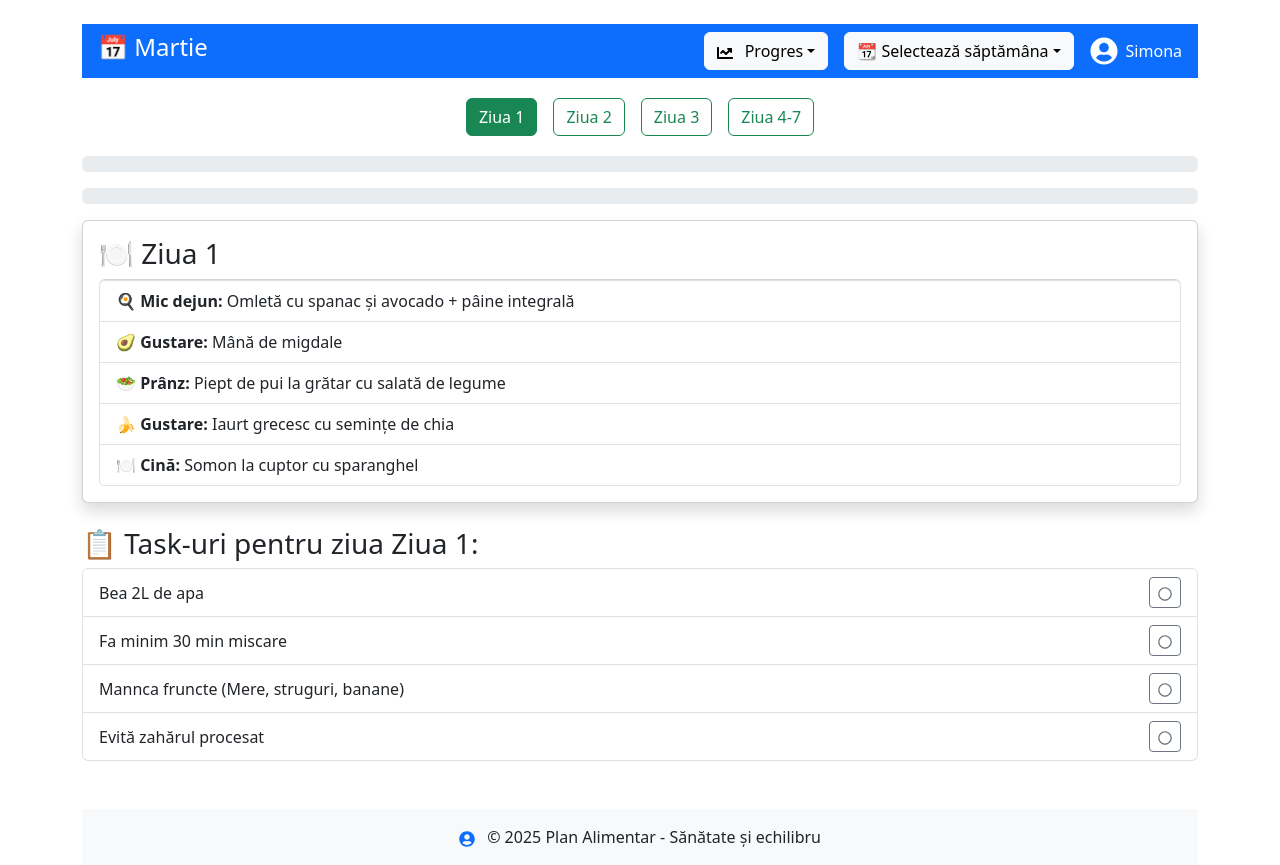
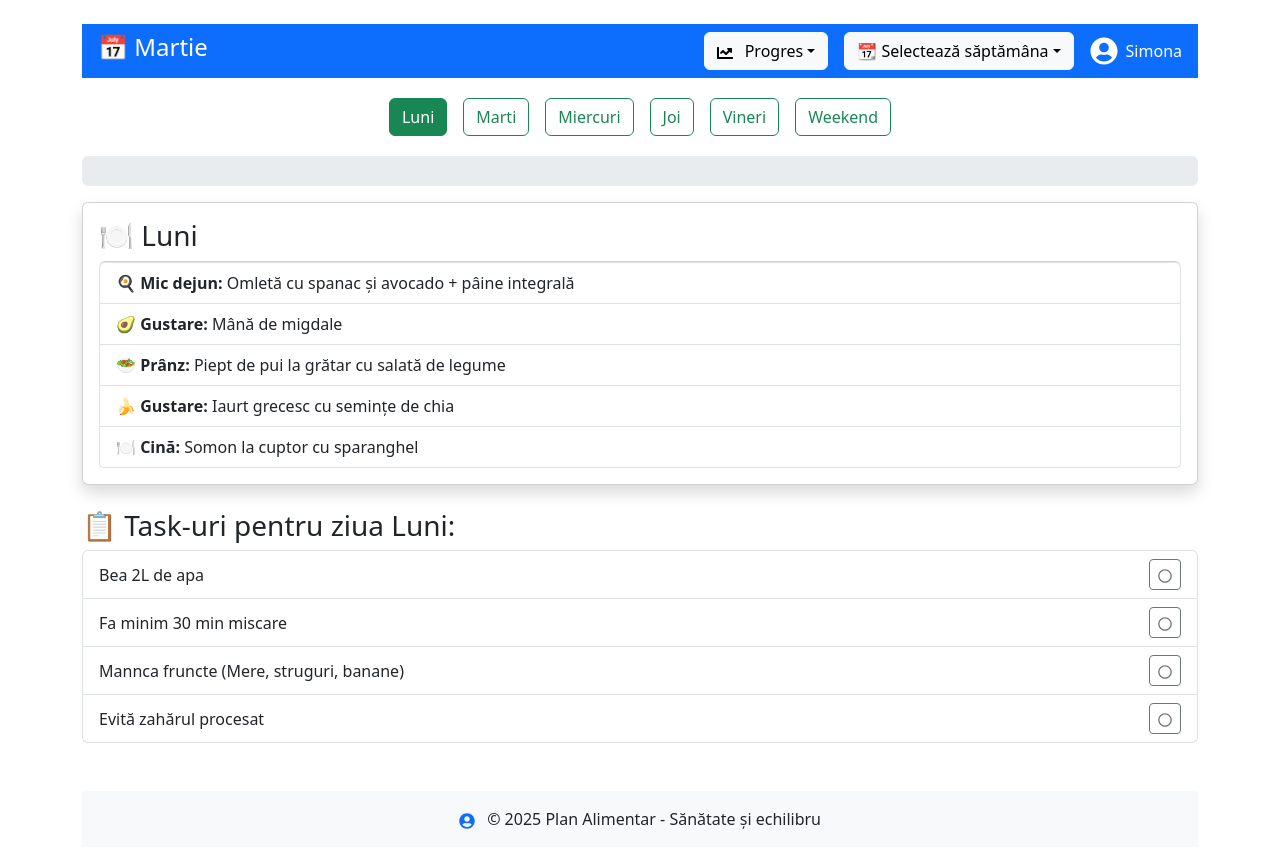
Before and after one commit to staark-dev/meniu-sanatos, a React (Create React App) app: page / in a window 1280 px wide. Built offline with nearby package versions, Linux system fonts and the light colour scheme.

Commit message:
Fix some bugs

```diff
--- a/public/plan_alimentar.json
+++ b/public/plan_alimentar.json
@@ -3,7 +3,7 @@
       "name":"Săptămâna 1",
       "days":{
          "day_1":{
-            "dayName":"Ziua 1",
+            "dayName":"Luni",
             "breakfast":"Omletă cu spanac și avocado + pâine integrală",
             "snack1":"Mână de migdale",
             "lunch":"Piept de pui la grătar cu salată de legume",
@@ -33,7 +33,7 @@
             ]
          },
          "day_2":{
-            "dayName":"Ziua 2",
+            "dayName":"Marti",
             "breakfast":"Fulgi de ovăz cu fructe de pădure",
             "snack1":"Un ou fiert + castravete",
             "lunch":"Tocăniță de curcan cu legume",
@@ -63,7 +63,7 @@
             ]
          },
          "day_3":{
-            "dayName":"Ziua 3",
+            "dayName":"Miercuri",
             "breakfast":"Smoothie proteic",
             "snack1":"Baton proteic",
             "lunch":"Pește alb cu orez brun și legume sotate",
@@ -92,8 +92,68 @@
                }
             ]
          },
-         "day_4-7":{
-            "dayName":"Ziua 4-7",
+         "day_4":{
+            "dayName":"Joi",
+            "breakfast":"Smoothie proteic",
+            "snack1":"Baton proteic",
+            "lunch":"Pește alb cu orez brun și legume sotate",
+            "snack2":"Cottage cheese cu zmeură",
+            "dinner":"Supă cremă de dovlecel și piept de pui",
+            "tasks":[
+               {
+                  "id": 1,
+                  "text":"",
+                  "completed":false
+               },
+               {
+                  "id": 2,
+                  "text":"",
+                  "completed":false
+               },
+               {
+                  "id": 3,
+                  "text":"",
+                  "completed":false
+               },
+               {
+                  "id": 4,
+                  "text":"",
+                  "completed":false
+               }
+            ]
+         },
+         "day_5":{
+            "dayName":"Vineri",
+            "breakfast":"Smoothie proteic",
+            "snack1":"Baton proteic",
+            "lunch":"Pește alb cu orez brun și legume sotate",
+            "snack2":"Cottage cheese cu zmeură",
+            "dinner":"Supă cremă de dovlecel și piept de pui",
+            "tasks":[
+               {
+                  "id": 1,
+                  "text":"",
+                  "completed":false
+               },
+               {
+                  "id": 2,
+                  "text":"",
+                  "completed":false
+               },
+               {
+                  "id": 3,
+                  "text":"",
+                  "completed":false
+               },
+               {
+                  "id": 4,
+                  "text":"",
+                  "completed":false
+               }
+            ]
+         },
+         "day_6-7":{
+            "dayName":"Weekend",
             "breakfast":"Se alternează mesele din zilele anterioare",
             "snack1":"-",
             "lunch":"-",
@@ -128,7 +188,7 @@
       "name":"Săptămâna 2",
       "days":{
          "day_1":{
-            "dayName":"Ziua 1",
+            "dayName":"Luni",
             "breakfast":"Ouă fierte cu avocado și roșii cherry",
             "snack1":"Mână de nuci",
             "lunch":"Piept de curcan la grătar cu piure de conopidă",
@@ -158,7 +218,7 @@
             ]
          },
          "day_2":{
-            "dayName":"Ziua 2",
+            "dayName":"Marti",
             "breakfast":"Omletă cu ciuperci și feta",
             "snack1":"Baton proteic",
             "lunch":"Salată cu ton, quinoa și spanac",
@@ -188,7 +248,7 @@
             ]
          },
          "day_3":{
-            "dayName":"Ziua 3",
+            "dayName":"Miercuri",
             "breakfast":"Smoothie cu lapte de migdale, banană și unt de arahide",
             "snack1":"Un ou fiert + castravete",
             "lunch":"Friptură de vită cu legume la grătar",
@@ -217,8 +277,68 @@
                }
             ]
          },
-         "day_4-7":{
-            "dayName":"Ziua 4-7",
+         "day4":{
+            "dayName":"Joi",
+            "breakfast":"Se alternează mesele din zilele anterioare",
+            "snack1":"-",
+            "lunch":"-",
+            "snack2":"-",
+            "dinner":"-",
+            "tasks":[
+               {
+                  "id": 1,
+                  "text":"",
+                  "completed":false
+               },
+               {
+                  "id": 2,
+                  "text":"",
+                  "completed":false
+               },
+               {
+                  "id": 3,
+                  "text":"",
+                  "completed":false
+               },
+               {
+                  "id": 4,
+                  "text":"",
+                  "completed":false
+               }
+            ]
+         },
+         "day_5":{
+            "dayName":"Vineri",
+            "breakfast":"Se alternează mesele din zilele anterioare",
+            "snack1":"-",
+            "lunch":"-",
+            "snack2":"-",
+            "dinner":"-",
+            "tasks":[
+               {
+                  "id": 1,
+                  "text":"",
+                  "completed":false
+               },
+               {
+                  "id": 2,
+                  "text":"",
+                  "completed":false
+               },
+               {
+                  "id": 3,
+                  "text":"",
+                  "completed":false
+               },
+               {
+                  "id": 4,
+                  "text":"",
+                  "completed":false
+               }
+            ]
+         },
+         "day_6-7":{
+            "dayName":"Weekend",
             "breakfast":"Se alternează mesele din zilele anterioare",
             "snack1":"-",
             "lunch":"-",
@@ -253,7 +373,7 @@
       "name":"Săptămâna 3",
       "days":{
          "day_1":{
-            "dayName":"Ziua 1",
+            "dayName":"Luni",
             "breakfast":"Iaurt grecesc cu nuci și fructe de pădure",
             "snack1":"Un ou fiert + morcov",
             "lunch":"Somon la aburi cu orez brun și salată verde",
@@ -283,7 +403,7 @@
             ]
          },
          "day_2":{
-            "dayName":"Ziua 2",
+            "dayName":"Marti",
             "breakfast":"Terci de ovăz cu semințe de chia și zmeură",
             "snack1":"Baton proteic",
             "lunch":"Piept de curcan cu piure de cartofi dulci",
@@ -313,15 +433,97 @@
             ]
          },
          "day_3":{
-            "dayName":"Ziua 3",
+            "dayName":"Miercuri",
             "breakfast":"Omletă cu brânză și roșii",
             "snack1":"Mână de migdale",
             "lunch":"Tocăniță de vită cu legume",
             "snack2":"Smoothie proteic",
-            "dinner":"Pește alb la grătar cu dovlecel"
+            "dinner":"Pește alb la grătar cu dovlecel",
+            "tasks":[
+               {
+                  "id": 1,
+                  "text":"",
+                  "completed":false
+               },
+               {
+                  "id": 2,
+                  "text":"",
+                  "completed":false
+               },
+               {
+                  "id": 3,
+                  "text":"",
+                  "completed":false
+               },
+               {
+                  "id": 4,
+                  "text":"",
+                  "completed":false
+               }
+            ]
          },
-         "day_4-7":{
-            "dayName":"Ziua 4-7",
+         "day_4":{
+            "dayName":"Joi",
+            "breakfast":"Se alternează mesele din zilele anterioare",
+            "snack1":"-",
+            "lunch":"-",
+            "snack2":"-",
+            "dinner":"-",
+            "tasks":[
+               {
+                  "id": 1,
+                  "text":"",
+                  "completed":false
+               },
+               {
+                  "id": 2,
+                  "text":"",
+                  "completed":false
+               },
+               {
+                  "id": 3,
+                  "text":"",
+                  "completed":false
+               },
+               {
+                  "id": 4,
+                  "text":"",
+                  "completed":false
+               }
+            ]
+         },
+         "day_5":{
+            "dayName":"Vineri",
+            "breakfast":"Se alternează mesele din zilele anterioare",
+            "snack1":"-",
+            "lunch":"-",
+            "snack2":"-",
+            "dinner":"-",
+            "tasks":[
+               {
+                  "id": 1,
+                  "text":"",
+                  "completed":false
+               },
+               {
+                  "id": 2,
+                  "text":"",
+                  "completed":false
+               },
+               {
+                  "id": 3,
+                  "text":"",
+                  "completed":false
+               },
+               {
+                  "id": 4,
+                  "text":"",
+                  "completed":false
+               }
+            ]
+         },
+         "day_6-7":{
+            "dayName":"Weekend",
             "breakfast":"Se alternează mesele din zilele anterioare",
             "snack1":"-",
             "lunch":"-",
@@ -356,7 +558,7 @@
       "name":"Săptămâna 4",
       "days":{
          "day_1":{
-            "dayName":"Ziua 1",
+            "dayName":"Luni",
             "breakfast":"Ouă fierte cu spanac și pâine integrală",
             "snack1":"Un măr verde și unt de arahide",
             "lunch":"Piept de pui la grătar cu salată de legume",
@@ -386,7 +588,7 @@
             ]
          },
          "day_2":{
-            "dayName":"Ziua 2",
+            "dayName":"Marti",
             "breakfast":"Smoothie cu lapte de migdale și fructe de pădure",
             "snack1":"Migdale și ceai verde",
             "lunch":"Pește alb cu orez brun și broccoli",
@@ -416,7 +618,7 @@
             ]
          },
          "day_3":{
-            "dayName":"Ziua 3",
+            "dayName":"Miercuri",
             "breakfast":"Terci de ovăz cu semințe de chia",
             "snack1":"Un ou fiert + castravete",
             "lunch":"Tocăniță de curcan cu legume",
@@ -445,8 +647,68 @@
                }
             ]
          },
-         "day_4-7":{
-            "dayName":"Ziua 4-7",
+         "day_4":{
+            "dayName":"Joi",
+            "breakfast":"Se alternează mesele din zilele anterioare",
+            "snack1":"-",
+            "lunch":"-",
+            "snack2":"-",
+            "dinner":"-",
+            "tasks":[
+               {
+                  "id": 1,
+                  "text":"",
+                  "completed":false
+               },
+               {
+                  "id": 2,
+                  "text":"",
+                  "completed":false
+               },
+               {
+                  "id": 3,
+                  "text":"",
+                  "completed":false
+               },
+               {
+                  "id": 4,
+                  "text":"",
+                  "completed":false
+               }
+            ]
+         },
+         "day_5":{
+            "dayName":"Vineri",
+            "breakfast":"Se alternează mesele din zilele anterioare",
+            "snack1":"-",
+            "lunch":"-",
+            "snack2":"-",
+            "dinner":"-",
+            "tasks":[
+               {
+                  "id": 1,
+                  "text":"",
+                  "completed":false
+               },
+               {
+                  "id": 2,
+                  "text":"",
+                  "completed":false
+               },
+               {
+                  "id": 3,
+                  "text":"",
+                  "completed":false
+               },
+               {
+                  "id": 4,
+                  "text":"",
+                  "completed":false
+               }
+            ]
+         },
+         "day_6-7":{
+            "dayName":"Weekend",
             "breakfast":"Se alternează mesele din zilele anterioare",
             "snack1":"-",
             "lunch":"-",
--- a/src/App.css
+++ b/src/App.css
@@ -63,3 +63,9 @@ body {
     font-size: 0.8rem;
   }
 }
+
+.progress-bar.progress-bar-striped.bg-info {
+  color: #0b2e7e;
+  font-size: 14px;
+  font-weight: 600;
+}
--- a/src/App.js
+++ b/src/App.js
@@ -67,7 +67,7 @@ const App = () => {
         }
     }, [tasks, selectedWeek, plan]);
 
-    const toggleTask = (id) => {
+    /*const toggleTask = (id) => {
         const updatedTasks = tasks.map(task =>
             task.id === id ? { ...task, completed: !task.completed } : task
         );
@@ -93,11 +93,54 @@ const App = () => {
                 setTasks([]);
             }, 100);
         }
+    };*/
+
+    const toggleTask = (id) => {
+        // Actualizează task-urile curente
+        const updatedTasks = tasks.map(task =>
+            task.id === id ? { ...task, completed: !task.completed } : task
+        );
+
+        setTasks(updatedTasks);
+        localStorage.setItem(`tasks_${selectedWeek}_${selectedDay}`, JSON.stringify(updatedTasks));
+
+        // Actualizează planul pentru ziua curentă astfel încât să reflecte modificarea
+        setPlan(prevPlan => ({
+            ...prevPlan,
+            [selectedWeek]: {
+            ...prevPlan[selectedWeek],
+            days: {
+                ...prevPlan[selectedWeek].days,
+                [selectedDay]: {
+                ...prevPlan[selectedWeek].days[selectedDay],
+                tasks: updatedTasks
+                }
+            }
+            }
+        }));
+
+        // Verifică progresul pentru ziua curentă
+        const remainingTasks = updatedTasks.filter(task => !task.completed).length;
+
+        if (remainingTasks === 0) {
+            setPopupMessage(`🎉 Felicitări, ai finalizat toate task-urile pentru ziua ${plan[selectedWeek].days[selectedDay].dayName}!`);
+            setShowPopup(true);
+            setTimeout(() => setShowPopup(false), 4000);
+            // Dacă toate task-urile sunt complete, poți opta să ascunzi cardul după un timp
+            setTimeout(() => {
+            setTasks([]);
+            }, 1000);
+        } else {
+            setPopupMessage(`📢 Mai ai ${remainingTasks} task-uri pentru ziua ${plan[selectedWeek].days[selectedDay].dayName}.`);
+            setShowPopup(true);
+            setTimeout(() => setShowPopup(false), 4000);
+        }
     };
 
-  if (!plan || !selectedWeek || !selectedDay) {
-    return <h1 className="text-center mt-5">Se încarcă planul alimentar...</h1>;
-  }
+
+    if (!plan || !selectedWeek || !selectedDay) {
+        return <h1 className="text-center mt-5">Se încarcă planul alimentar...</h1>;
+    }
 
   return (<div className="container mt-4">
     {/* NAVBAR */}
@@ -171,18 +214,17 @@ const App = () => {
 
     {/* Bara de progres zilnic */}
     {/* Bara de progres săptămânal */}
-    <div className="progress my-3">
-        <div className="progress-bar bg-success position-relative" role="progressbar" style={{ width: `${weeklyProgress}%` }}>
-            <span className="position-absolute w-100 text-center text-white fw-bold">
-                {Math.round(weeklyProgress)}% completat
-            </span>
-        </div>
+    <div className="progress my-3 hidden" style={{ height: '30px', display: 'none' }}>
+        <div class="progress-bar" role="progressbar" style={{ width: '15%'}} aria-valuenow="15" aria-valuemin="0" aria-valuemax="100"></div>
+        <div class="progress-bar bg-success" role="progressbar" style={{ width: '30%'}} aria-valuenow="30" aria-valuemin="0" aria-valuemax="100"></div>
+        <div class="progress-bar bg-info" role="progressbar" style={{ width: '20%'}} aria-valuenow="20" aria-valuemin="0" aria-valuemax="100"></div>
     </div>
 
-
-    <div className="progress my-3">
-        <div className="progress-bar bg-success" role="progressbar" placeholder="Task Progres" style={{ width: `${(tasks.filter(task => task.completed).length / tasks.length) * 100}%` }}>
-            {Math.round((tasks.filter(task => task.completed).length / tasks.length) * 100)}%
+    <div className="progress my-3" style={{ height: '30px' }}>
+        <div className="progress-bar progress-bar-striped bg-info" role="progressbar" placeholder="Task Progres" style={{ width: `${(tasks.filter(task => task.completed).length / tasks.length) * 100}%` }}>
+            📊 Progres task-uri: {Math.round((tasks.filter(task => task.completed).length / tasks.length) * 100)}%  completat
+            <span className="position-absolute w-100 text-center text-white fw-bold">
+            </span>
         </div>
     </div>
 
@@ -201,7 +243,7 @@ const App = () => {
     )}
 
         {/* TASK-URI */}
-        {tasks.length > 0 && tasks.some(task => !task.completed) ? (
+        {tasks.length > 0 && tasks.some(task => !task.completed) && (
         <div className="mt-4">
             <h3>📋 Task-uri pentru ziua {plan[selectedWeek].days[selectedDay].dayName}:</h3>
             <ul className="list-group">
@@ -215,8 +257,6 @@ const App = () => {
             ))}
             </ul>
         </div>
-        ) : (
-            <p className="text-muted text-center mt-5 py-5">✅ Nu ai task-uri de făcut azi!</p>
         )}
 
         {showPopup && (
```
